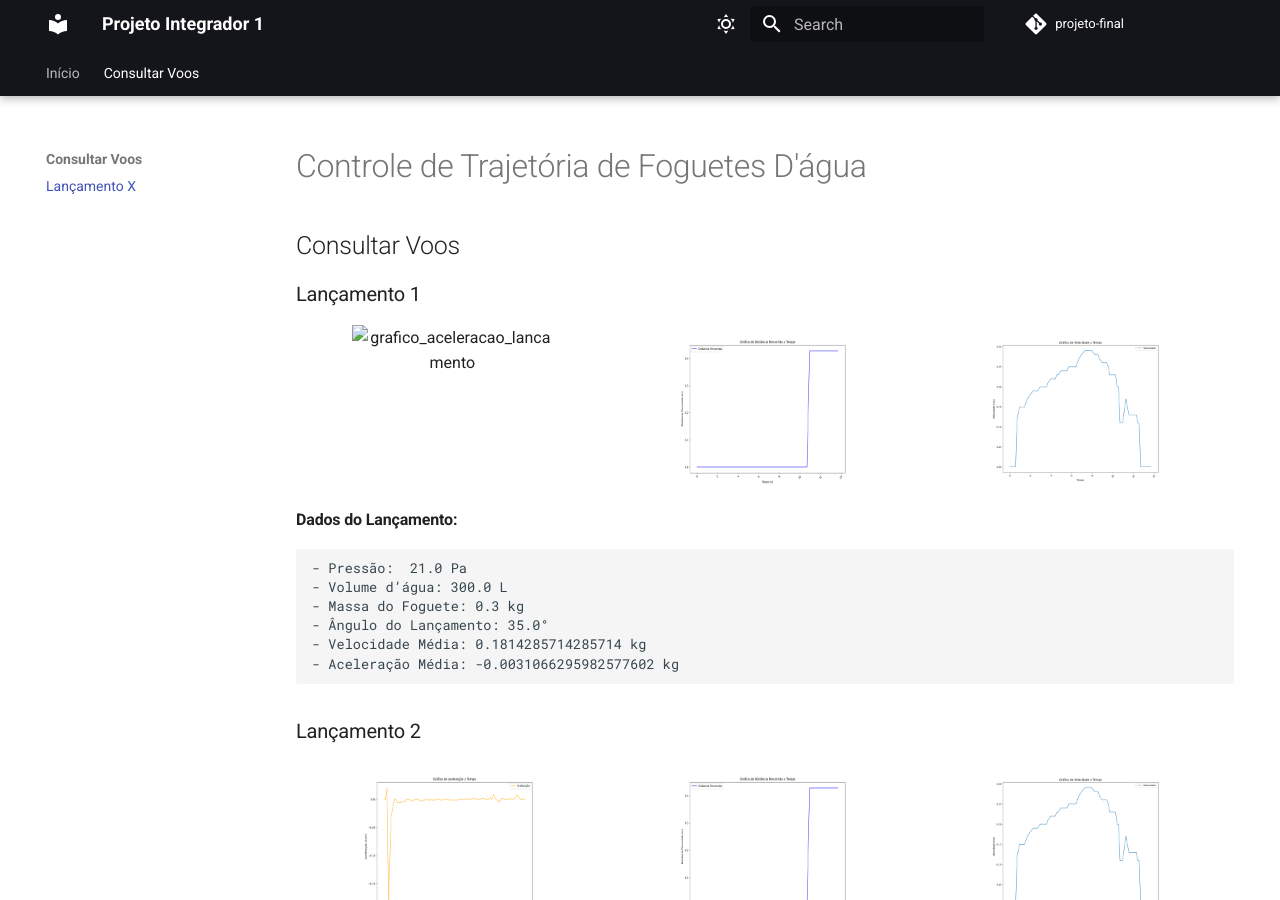
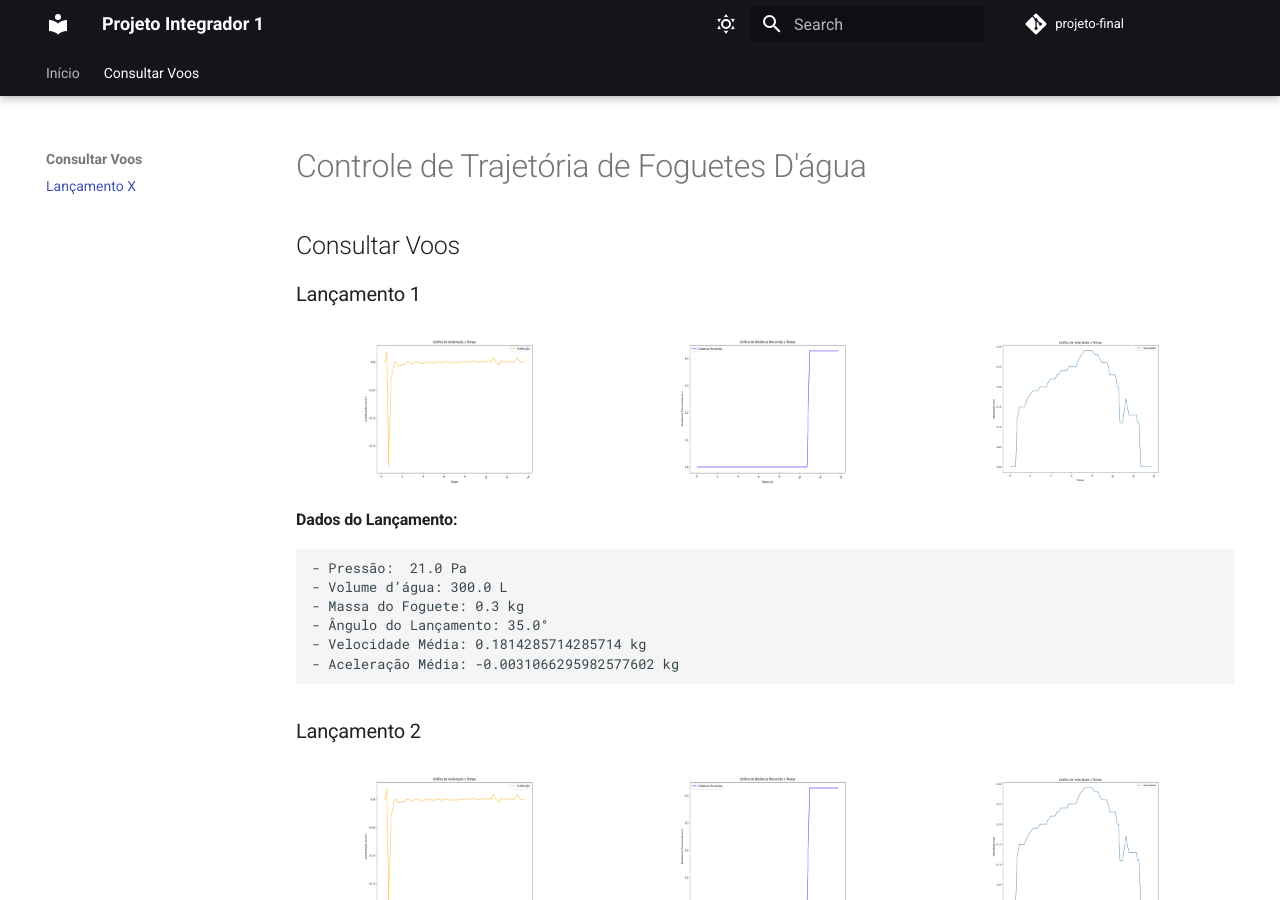
Before and after one commit to projeto-integrador-1-G2/projeto-final, an MkDocs documentation site: the page built from docs/lancamentos.md, in a window 1280 px wide and 900 px high. Built offline with MkDocs 1.6.1 and Material for MkDocs 9.7.7, drawn with Linux system fonts in a browser that asks for light colours; comment, search, counter and statistics services are not loaded.

Commit message:
Update url images lancamentos.md

```diff
--- a/docs/lancamentos.md
+++ b/docs/lancamentos.md
@@ -8,7 +8,7 @@ hide:
 ## Consultar Voos
 ### Lançamento 1
 <div style="text-align: center; display: flex; justify-content: space-around;">
-    <img src="./grafico_aceleracao_lancamento_1.png" alt="grafico_aceleracao_lancamento" width="200"/>
+    <img src="./../grafico_aceleracao_lancamento_1.png" alt="grafico_aceleracao_lancamento" width="200"/>
     <img src="/grafico_distancia_lancamento_1.png" alt="grafico_distancia_lancamento" width="200"/>
     <img src="/grafico_velocidade_1.png" alt="grafico_velocidade_lancamento" width="200"/>
 </div>
```
